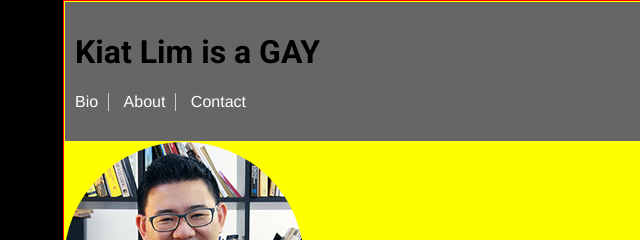
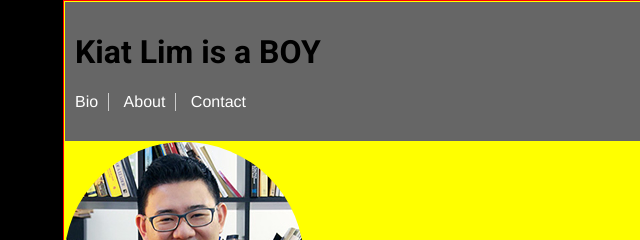
Before and after one commit to kiatlim/kiatpo, a plain HTML site: page index.html in a window 1280 px wide. Shown: the top 240 px of the page, 0-640 px from the left. Drawn offline with Linux system fonts and the light colour scheme.

Commit message:
Revert "Under h1: changed"
This reverts commit f84ecfbeeb8415e4bdd881840ec0f05902289227.

```diff
--- a/index.html
+++ b/index.html
@@ -13,7 +13,7 @@
   <body>
   <div class="page">
     <header>
-  <h1>Kiat Lim is a GAY</h1>
+  <h1>Kiat Lim is a BOY</h1>
   <ul class="nav">
     <li><a href="#bio">Bio</a></li>
     <li><a href="#about">About</a></li>
```
